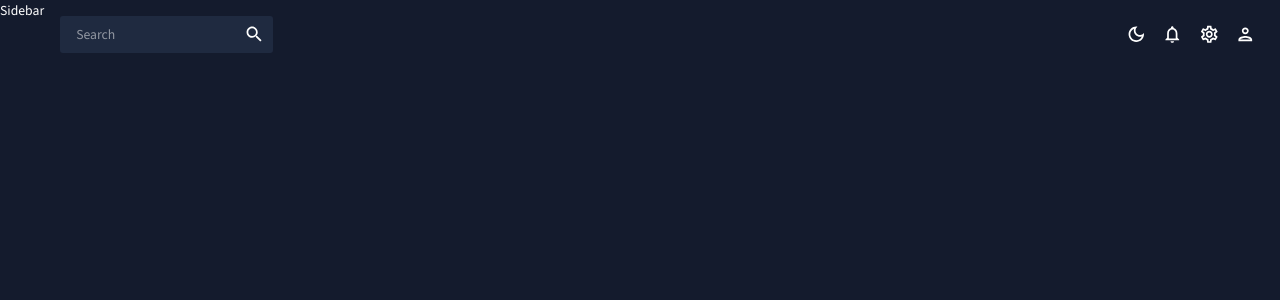
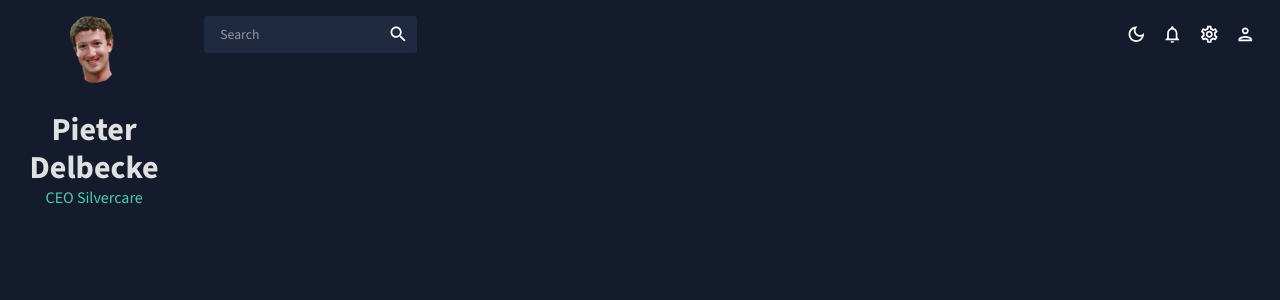
Before and after one commit to PieterJanDelbecke/dashboard, a React (Create React App) app: page /team in a window 1280 px wide. Before the commit this address had no page. Shown: the top 300 px of the page. Built offline with nearby package versions, Linux system fonts and the light colour scheme.

Commit message:
initial setup sidebar

```diff
--- a/src/scenes/global/sidebar.jsx
+++ b/src/scenes/global/sidebar.jsx
@@ -1,7 +1,72 @@
-import React from "react";
+import { useState } from "react";
+import { ProSidebar, Menu, MenuItem } from "react-pro-sidebar";
+// import "react-pro-sidebar/dist/css/styles.css";  NOT IN NEW VERSION
+import { Box, IconButton, Typography, useTheme } from "@mui/material";
+import { Link } from "react-router-dom";
+import { tokens } from "../../theme";
+import HomeOutlinedIcon from "@mui/icons-material/HomeOutlined";
+import PeopleOutlinedIcon from "@mui/icons-material/PeopleOutlined";
+import ContactsOutlinedIcon from "@mui/icons-material/ContactsOutlined";
+import ReceiptOutlinedIcon from "@mui/icons-material/ReceiptOutlined";
+import PersonOutlinedIcon from "@mui/icons-material/PersonOutlined";
+import CalendarTodayOutlinedIcon from "@mui/icons-material/CalendarTodayOutlined";
+import HelpOutlineOutlinedIcon from "@mui/icons-material/HelpOutlineOutlined";
+import BarChartOutlinedIcon from "@mui/icons-material/BarChartOutlined";
+import PieChartOutlineOutlinedIcon from "@mui/icons-material/PieChartOutlineOutlined";
+import TimelineOutlinedIcon from "@mui/icons-material/TimelineOutlined";
+import MenuOutlinedIcon from "@mui/icons-material/MenuOutlined";
+import MapOutlinedIcon from "@mui/icons-material/MapOutlined";
 
 const Sidebar = () => {
-	return <div>Sidebar</div>;
+	const theme = useTheme();
+	const colors = tokens(theme.palette.mode);
+	const [isCollapsed, setIsCollapsed] = useState(false);
+	const [selected, setSelected] = useState("Dashboard");
+
+	return (
+		<Box
+			sx={{
+				"& .pro-sidebar-inner": {
+					background: `${colors.primary[400]} !important`,
+				},
+				"& .pro-icon-wrapper": {
+					backgroundColor: "transparent !important",
+				},
+				"& .pro-inner-item": {
+					padding: "5px 35px 5px 20px !important",
+				},
+				"& .pro-inner-item:hover": {
+					color: "#868dfb !important",
+				},
+				"& .pro-menu-item.active": {
+					color: "#6870fa !important",
+				},
+			}}
+		>
+			{/* USER */}
+			{!isCollapsed && (
+				<Box mb="25px">
+					<Box display="flex" justifyContent="center" alignItems="center">
+						<img
+							alt="profile-user"
+							width="100px"
+							height="100px"
+							src={`../../assets/user.png`}
+							style={{ cursor: "pointer", borderRadius: "50%" }}
+						/>
+					</Box>
+					<Box textAlign="center">
+						<Typography variant="h2" color={colors.grey[100]} fontWeight="bold" sx={{ m: "10px 0 0 0" }}>
+							Pieter Delbecke
+						</Typography>
+						<Typography variant="h5" color={colors.greenAccent[500]}>
+							CEO Silvercare
+						</Typography>
+					</Box>
+				</Box>
+			)}
+		</Box>
+	);
 };
 
 export default Sidebar;
```
